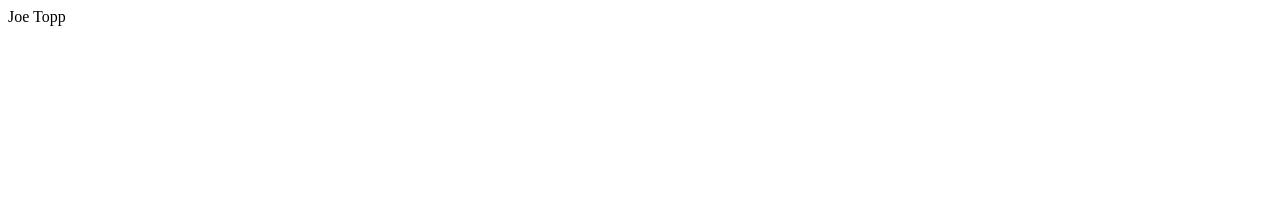
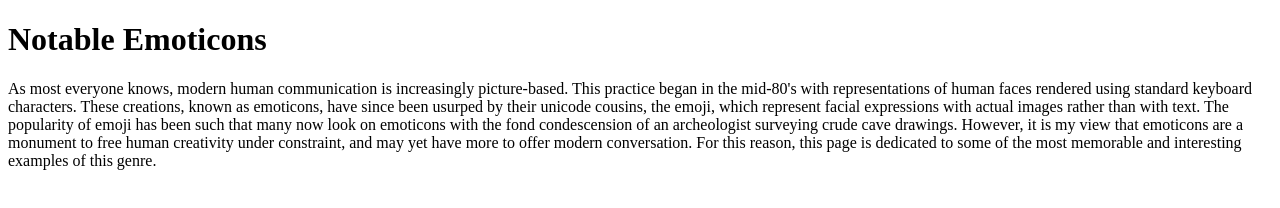
Before and after one commit to joetopp/html-me-something, a plain HTML site: page index.html in a window 1280 px wide. Drawn offline with Linux system fonts and the light colour scheme.

Commit message:
adding header section

```diff
--- a/index.html
+++ b/index.html
@@ -1 +1,12 @@
-<p>Joe Topp</p>
+<!DOCTYPE HTML>
+<html>
+    <head>
+        <title>Joe Topp - Notable Emoticons</title>
+    </head>
+    <body>
+        <header>
+            <h1>Notable Emoticons</h1>
+            <p>As most everyone knows, modern human communication is increasingly picture-based. This practice began in the mid-80's with representations of human faces rendered using standard keyboard characters. These creations, known as emoticons, have since been usurped by their unicode cousins, the emoji, which represent facial expressions with actual images rather than with text. The popularity of emoji has been such that many now look on emoticons with the fond condescension of an archeologist surveying crude cave drawings. However, it is my view that emoticons are a monument to free human creativity under constraint, and may yet have more to offer modern conversation. For this reason, this page is dedicated to some of the most memorable and interesting examples of this genre.</p>
+        </header>
+    </body>
+</html>
```
